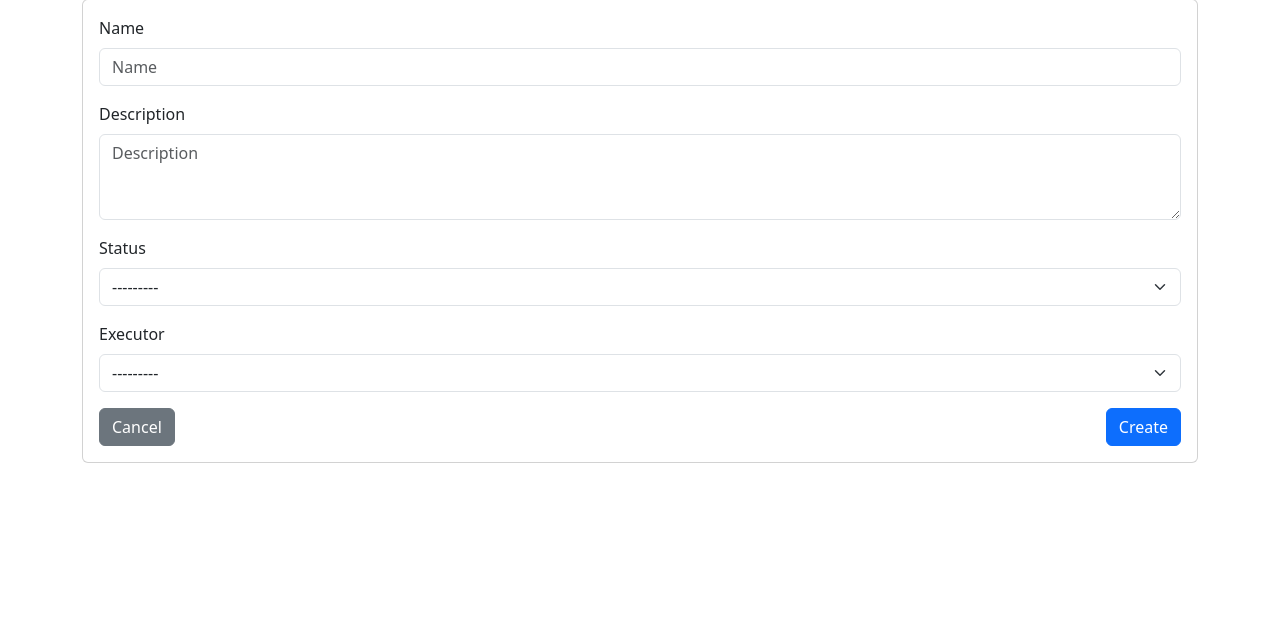
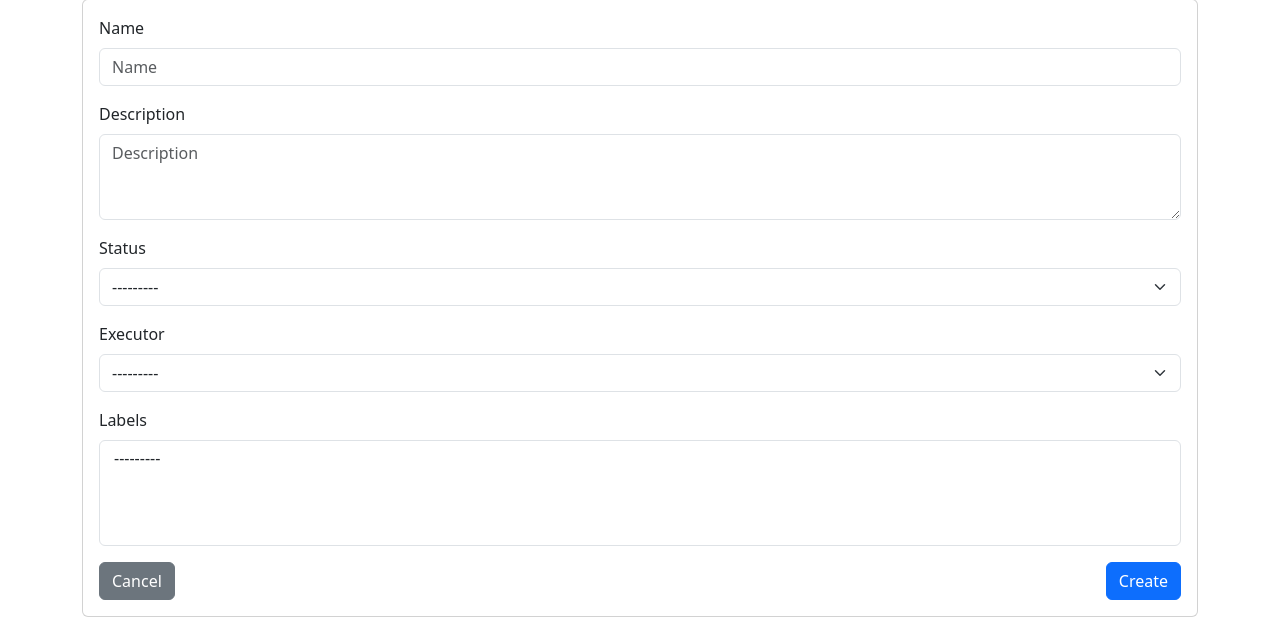
Before and after one commit to karelinaas/python-project-52, a Django app: page /tasks/create/ in a window 1280 px wide. Shown: the part 201-818 px from the top of the page. Before the commit the page ends 664 px from the top, so only its background shows below. Run offline with Django 5.2, Linux system fonts and the light colour scheme; a user stored in the database is signed in; data comes from the database, SQL or seed files in the repository; data that the repository does not hold is empty; some libraries are stand-ins or nearby versions.

Commit message:
Step 6 - Labels binding in task edit form

```diff
--- a/templates/tasks/create.html
+++ b/templates/tasks/create.html
@@ -60,6 +60,18 @@
                         {% endif %}
                     </div>
 
+                    <div class="mb-3">
+                        <label for="{{ form.labels.id_for_label }}" class="form-label">
+                            {{ form.labels.label }}
+                        </label>
+                        {{ form.labels }}
+                        {% if form.labels.errors %}
+                        <div class="form-text text-danger">
+                            {{ form.labels.errors }}
+                        </div>
+                        {% endif %}
+                    </div>
+
                     <div class="d-flex justify-content-between">
                         <a href="{% url 'tasks:list' %}" class="btn btn-secondary">
                             {% trans "Cancel" %}
```
Also changed, not shown: tasks/tests.py (+4 -3 lines), templates/tasks/update.html (+12 -0 lines).
